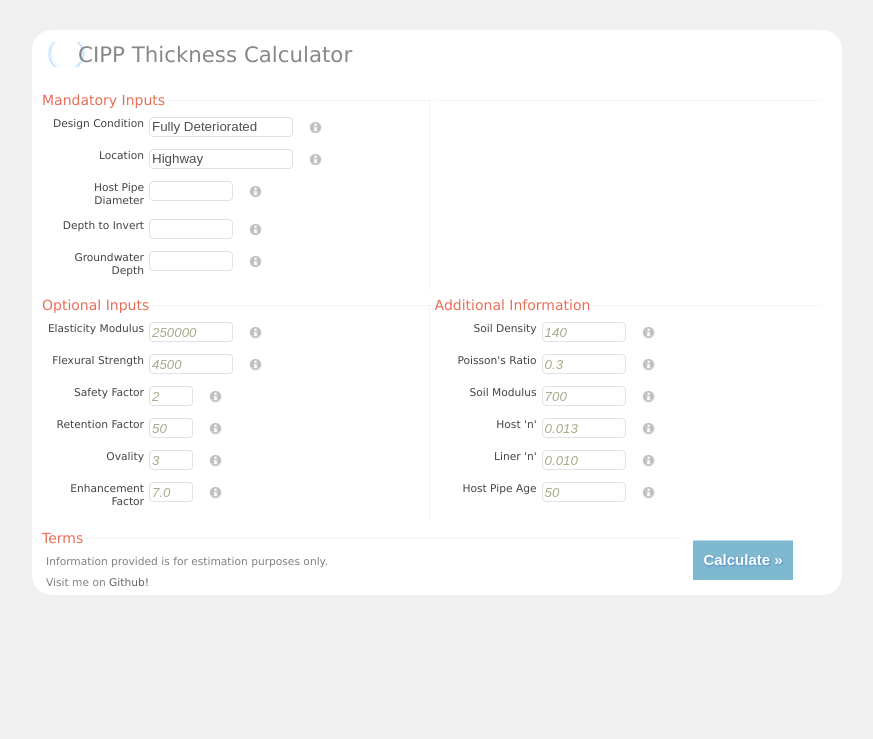
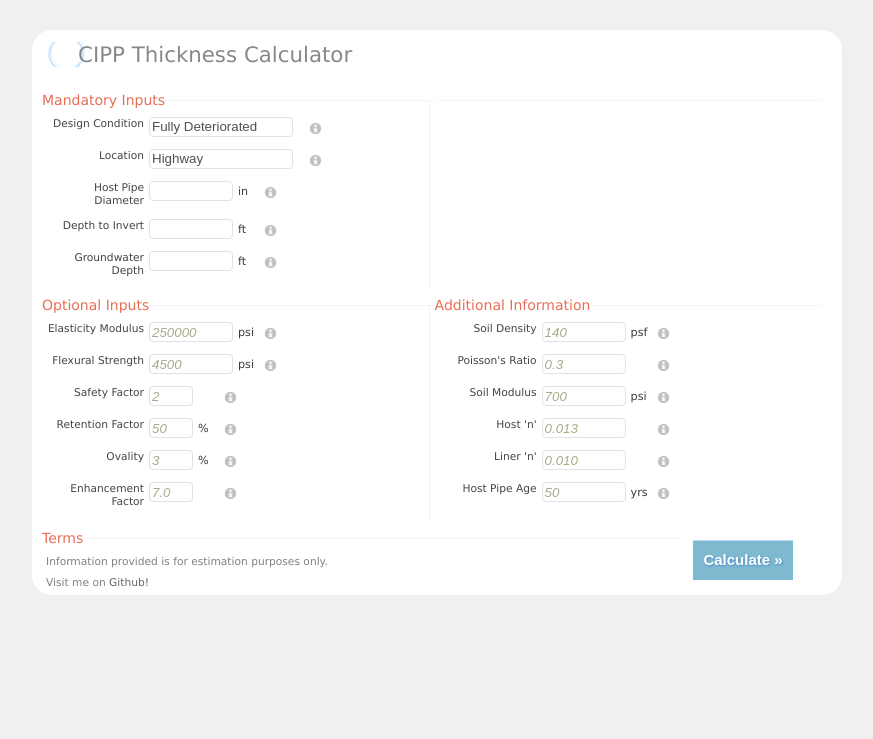
Before and after one commit to tynan42/cippcalc-1, a Flask app: page / in a window 1280 px wide. Shown: the top 739 px of the page, without its empty margins (203-1076 px from the left). Run offline with Flask 2, Linux system fonts and the light colour scheme.

Commit message:
added units to html

```diff
--- a/static/css/default.css
+++ b/static/css/default.css
@@ -201,15 +201,21 @@ input:focus, select:focus{
 /* BEGIN POPUP TOOLTIP CSS*/
 .tooltip {
 	outline:none;
-    width:35px;
+    width:65px;
     float: left;
-	vertical-align: middle;
+	vertical-align: top;
     text-align: left;
     margin-right: 6px;
     margin-top:0px;
-	background: url('../images/toolbar_get_info.png') no-repeat center;
+	background: url('../images/toolbar_get_info.png') no-repeat top;
 	background-size: 15px;
 }
+.tooltip.shorter{
+	width: 35px;
+}
+.tooltip.unitsbig{
+	width: 65px;
+}*/
 .tooltip strong {line-height:30px; font-weight:bold; font-size: 16px;}
 .tooltip:hover {text-decoration:none;}
 .tooltip span {
--- a/templates/index.html
+++ b/templates/index.html
@@ -35,7 +35,7 @@
 					<option value="Fully Deteriorated"/>
 					<option value="Partially Deteriorated"/>
 					</datalist>
-				<div class="tooltip">&nbsp
+				<div class="tooltip shorter">&nbsp
 					<span>
 					<img class="callout" src="../static/images/callout.gif"/>
 					<strong>Design Condition</strong>
@@ -63,7 +63,7 @@
 					<option value="Highway"/>
 					<option value="Rail"/>
 					<option value="Airport"/>
-				<div class="tooltip">&nbsp
+				<div class="tooltip shorter">&nbsp
 					<span>
 					<img class="callout" src="../static/images/callout.gif"/>
 					<strong>Pipe Location</strong>
@@ -95,7 +95,7 @@
 				{% endif %}{% else %}
 				<input name="host_diameter" type="number" min="4" max="96" class="medium noalert" value="{{ return_vars['host_diameter'] }}"/>
 				{% endif %}{% endif %}
-				<div class="tooltip">&nbsp
+				<div class="tooltip"> in
 					<span>
 					<img class="callout" src="../static/images/callout.gif"/>
 					<strong>Inside Diameter of Host Pipe</strong>
@@ -123,7 +123,7 @@
 				{% endif %}{% else %}
 				<input name="surface_to_invert" type="text" class="medium noalert" value="{{ return_vars['surface_to_invert'] }}"/>
 				{% endif %}{% endif %}
-				<div class="tooltip">&nbsp
+				<div class="tooltip"> ft
 					<span>
 					<img class="callout" src="../static/images/callout.gif"/>
 					<strong>Depth from Surface to Invert</strong>
@@ -151,7 +151,7 @@
 				{% endif %}{% else %}
 				<input name="gw_level" type="text" class="medium noalert" value="{{return_vars['gw_level']}}"/>
 				{% endif %}{% endif %}
-				<div class="tooltip">&nbsp
+				<div class="tooltip"> ft
 					<span>
 					<img class="callout" src="../static/images/callout.gif"/>
 					<strong>Depth to Groundwater Table</strong>
@@ -216,7 +216,7 @@
 				{% endif %}{% else %}
 				<input name="design_modulus" type="text" class="medium noalert" placeholder="250000" value="{{return_vars['design_modulus']}}"/>
 				{% endif %}{% endif %}
-				<div class="tooltip">&nbsp
+				<div class="tooltip"> psi
 					<span>
 					<img class="callout" src="../static/images/callout.gif"/>
 					<strong>CIPP Design Modulus of Elasticity</strong>
@@ -244,7 +244,7 @@
 				{% endif %}{% else %}
 				<input name="design_flexural_strength" type="text" class="medium noalert" placeholder="4500" value="{{return_vars['design_flexural_strength']}}"/>
 				{% endif %}{% endif %}
-				<div class="tooltip">&nbsp
+				<div class="tooltip"> psi
 					<span>
 					<img class="callout" src="../static/images/callout.gif"/>
 					<strong>CIPP Design Flexural Strength</strong>
@@ -300,10 +300,10 @@
 				{% endif %}{% else %}
 				<input name="ret_factor" type="text" maxlength="4" class="short noalert" placeholder="50" value="{{return_vars['ret_factor']}}"/>
 				{% endif %}{% endif %}
-				<div class="tooltip">&nbsp
+				<div class="tooltip">%
 					<span>
 					<img class="callout" src="../static/images/callout.gif"/>
-					<strong>Factor of Safety</strong>
+					<strong>Long-Term Retention</strong>
 					</br>
 					Enter the long-term retention factor as a percent of the design strength. This value is determined by long-term
 					tests or as approved by the owner. The typical range for long-term retention is 50%—75%.
@@ -328,7 +328,7 @@
 				{% endif %}{% else %}
 				<input name="ovality" type="text" maxlength="4" class="short noalert" placeholder="3" value="{{return_vars['ovality']}}"/>
 				{% endif %}{% endif %}
-				<div class="tooltip">&nbsp
+				<div class="tooltip">%
 					<span>
 					<img class="callout" src="../static/images/callout.gif"/>
 					<strong>Ovality</strong>
@@ -389,7 +389,7 @@
 				{% endif %}{% else %}
 				<input name="soil_density" type="text" maxlength="4" class="medium noalert" placeholder="140" value="{{return_vars['soil_density']}}"/>
 				{% endif %}{% endif %}
-				<div class="tooltip">&nbsp
+				<div class="tooltip"> psf
 					<span>
 					<img class="callout" src="../static/images/callout.gif"/>
 					<strong>Soil Density</strong>
@@ -444,7 +444,7 @@
 				<input name="soil_mod" type="text" maxlength="4" class="medium noalert" placeholder="700" value="{{return_vars['soil_mod']}}"/>
 				{% endif %}{% endif %}
 
-				<div class="tooltip">&nbsp
+				<div class="tooltip"> psi
 					<span>
 					<img class="callout" src="../static/images/callout.gif"/>
 					<strong>Soil Modulus</strong>
@@ -528,7 +528,7 @@
 				{% endif %}{% else %}
 				<input name="host_age" type="text" maxlength="4" class="medium noalert" placeholder="50" value="{{return_vars['host_age']}}"/>
 				{% endif %}{% endif %}
-				<div class="tooltip">&nbsp
+				<div class="tooltip"> yrs
 					<span>
 					<img class="callout" src="../static/images/callout.gif"/>
 					<strong>Host Pipe Age</strong>
```
